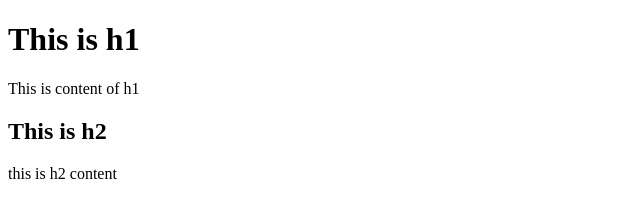
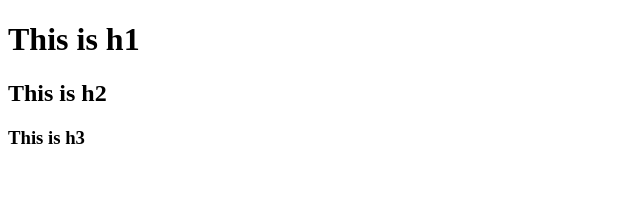
Before and after one commit to VasudevHarshal-123/initialRepo2, a plain HTML site: page index.html in a window 1280 px wide. Shown: the whole page, without its empty margins (0-640 px from the left). Drawn offline with Linux system fonts and the light colour scheme.

Commit message:
new branch commit

```diff
--- a/index.html
+++ b/index.html
@@ -8,8 +8,7 @@
 </head>
 <body>
     <h1>This is h1</h1>
-    <p>This is content of h1</p>
     <h2>This is h2</h2>
-    <p>this is h2 content</p>
+    <h3>This is h3</h3>
 </body>
 </html>
```
